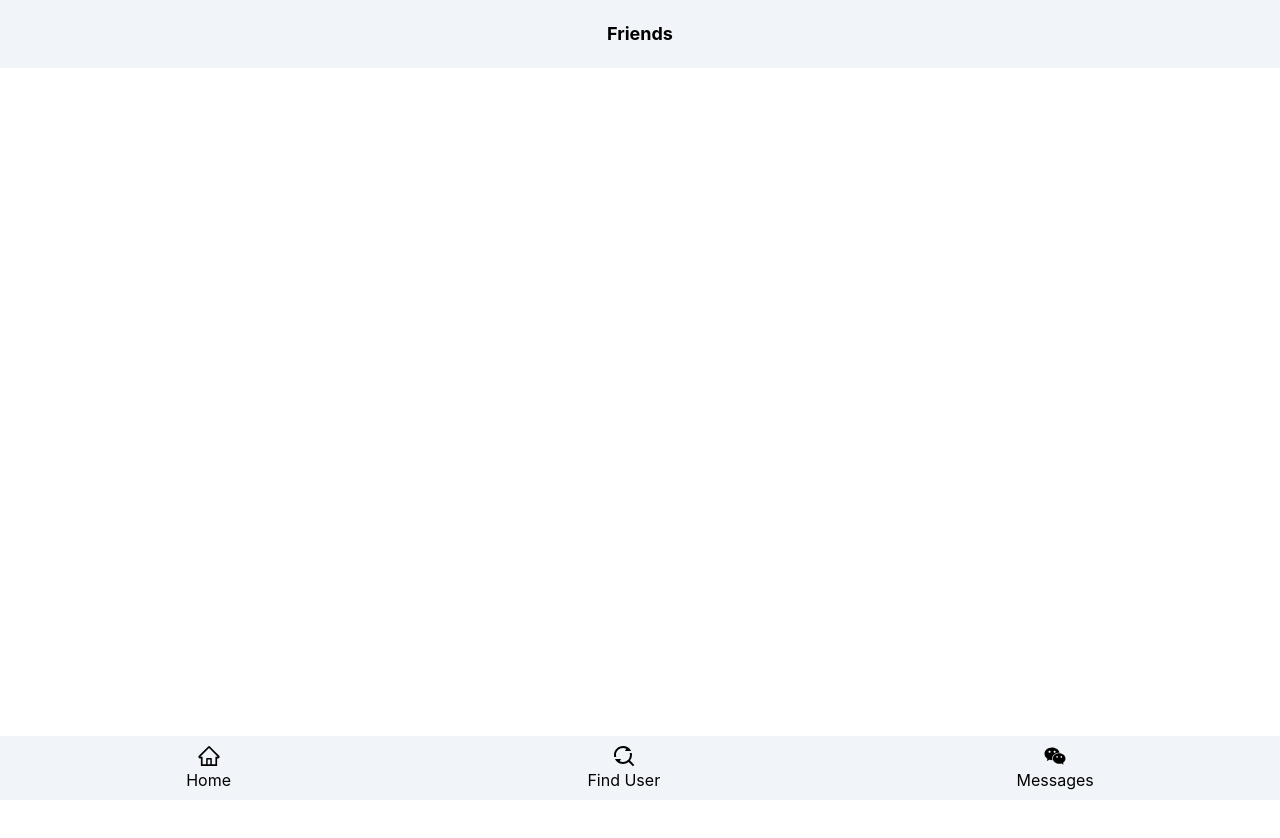
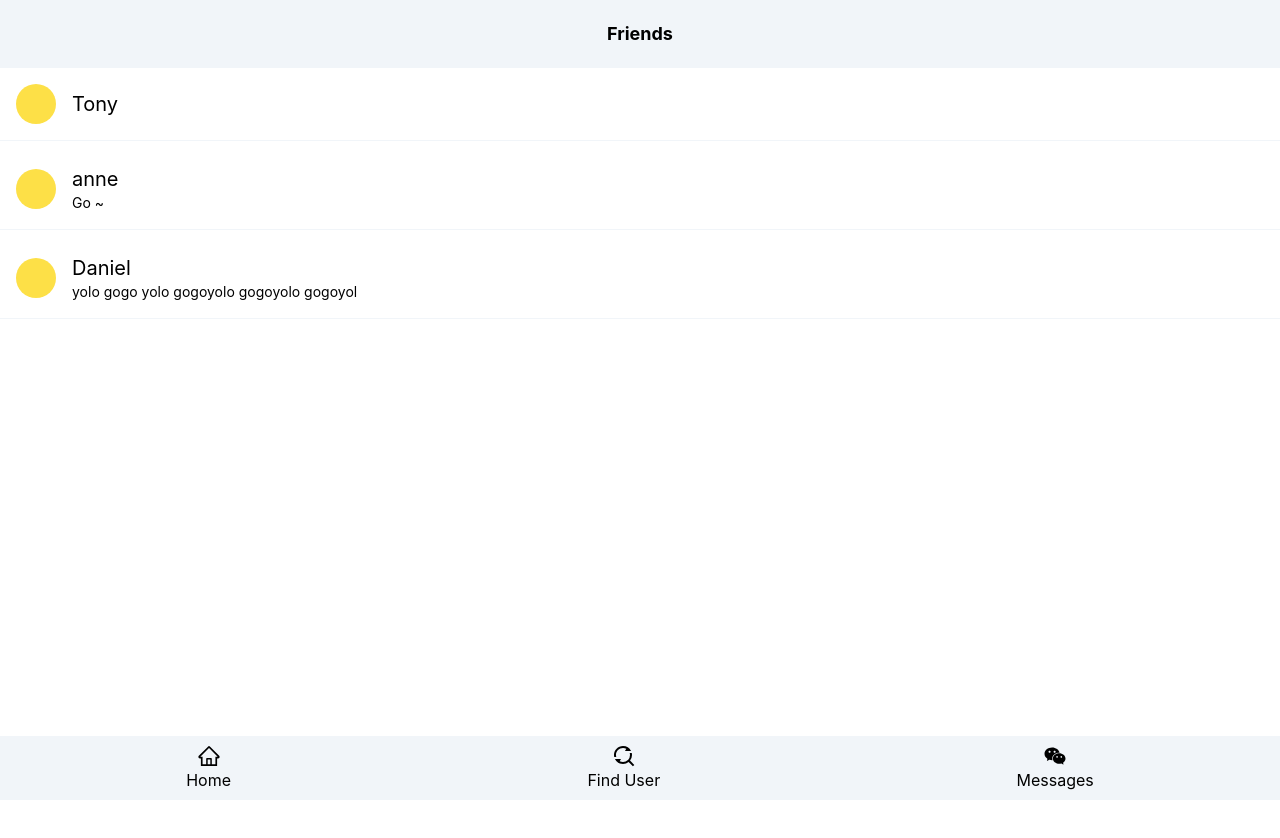
Before and after one commit to Lei-Hsu/chat-room, a Next.js app: page /home in a window 1280 px wide. Shown: the top 838 px of the page. Built offline with nearby package versions, Linux system fonts and the light colour scheme.

Commit message:
feat : add friend page

```diff
--- /dev/null
+++ b/src/components/home/Home.tsx
@@ -0,0 +1,35 @@
+import React, { useMemo } from 'react';
+
+import { HomeFriendsInfo } from '@Interface/I_home';
+
+interface HomeProps {
+  friendsInfo: HomeFriendsInfo[];
+}
+
+const Home = ({ friendsInfo }: HomeProps) => {
+  const friendsBox = useMemo(() => {
+    return (
+      <div>
+        {friendsInfo.length &&
+          friendsInfo.map((item) => (
+            <div
+              key={item.id}
+              className="mb-2 flex cursor-pointer items-center border-b border-slate-100 p-4"
+            >
+              <div className="mr-4 h-10 w-10 rounded-full bg-yellow-300" />
+              <div className="max-w-full">
+                <div className="text-xl">{item.userName}</div>
+                <div className="text-sm">
+                  <p className="w-[100%] truncate">{item.title}</p>
+                </div>
+              </div>
+            </div>
+          ))}
+      </div>
+    );
+  }, [friendsInfo]);
+
+  return <div className="h-[825px] overflow-y-scroll">{friendsBox}</div>;
+};
+
+export default Home;
--- /dev/null
+++ b/src/interfaces/I_home.ts
@@ -0,0 +1,5 @@
+export interface HomeFriendsInfo {
+  id: number
+  userName: string
+  title: string
+}
--- a/src/pages/home/index.tsx
+++ b/src/pages/home/index.tsx
@@ -1,14 +1,36 @@
 import React from 'react';
 
-const Home = () => {
+import { HomeFriendsInfo } from '@Interface/I_home';
+
+import Home from '@Components/home/Home';
+
+const index = () => {
+  const mockHomeInfoData: HomeFriendsInfo[] = [
+    {
+      id: 1,
+      userName: 'Tony',
+      title: '',
+    },
+    {
+      id: 2,
+      userName: 'anne ',
+      title: 'Go ~',
+    },
+    {
+      id: 3,
+      userName: 'Daniel',
+      title: 'yolo gogo yolo gogoyolo gogoyolo gogoyol ',
+    },
+  ];
+
   return (
     <div>
       <div className="flex w-full items-center justify-center bg-slate-100 p-5">
         <div className="text-center text-lg font-bold">Friends</div>
       </div>
-      <div className="h-[825px] overflow-y-scroll"></div>
+      <Home friendsInfo={mockHomeInfoData} />
     </div>
   );
 };
 
-export default Home;
+export default index;
```
